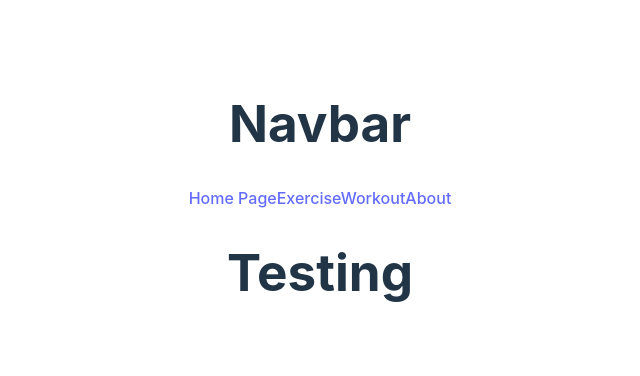
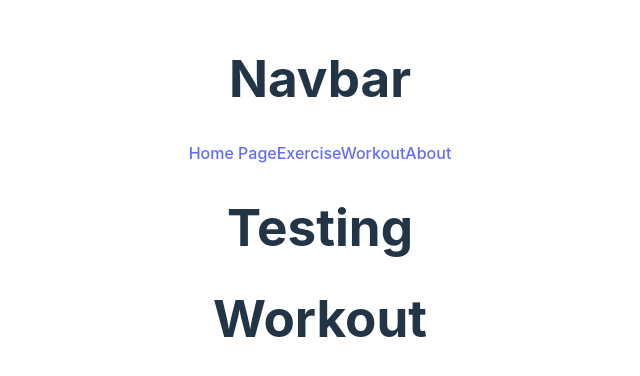
Before and after one commit to dew1997/project2, a React (Vite) app: page /Workout in a window 1280 px wide. Shown: the part 202-578 px from the top of the page, without its empty margins (320-960 px from the left). Built offline with nearby package versions, Linux system fonts and the light colour scheme; no server answers.

Commit message:
added workout and exercise pages

```diff
--- a/src/App.jsx
+++ b/src/App.jsx
@@ -3,7 +3,9 @@ import { BrowserRouter, Route, Routes } from "react-router-dom";
 import "./App.css";
 import Navbar from "./components/Navbar";
 import About from "./Pages/About";
-import Home from "./Pages/About";
+
+import Exercise from "./Pages/Exercise";
+import Workout from "./Pages/Workout";
 // import { BrowserRouter, Route, Link, Routes } from "react-router-dom";
 function App() {
   const [exercise, setExercise] = useState([]);
@@ -15,11 +17,13 @@ function App() {
     <div className="App">
       <BrowserRouter>
         <Navbar />
+        <h1> Testing</h1>
+        <h2>{exercise}</h2>
         <Routes>
           <Route path="/About" element={<About />} />
+          <Route path="/Exercise" element={<Exercise />} />
+          <Route path="/Workout" element={<Workout />} />
         </Routes>
-        <h1> Testing</h1>
-        <h2>{exercise}</h2>
       </BrowserRouter>
     </div>
   );
--- a/src/Pages/Exercise.jsx
+++ b/src/Pages/Exercise.jsx
@@ -0,0 +1,9 @@
+function Exercise() {
+  return (
+    <div>
+      <h1> Exercise</h1>
+    </div>
+  );
+}
+
+export default Exercise;
--- a/src/Pages/Workout.jsx
+++ b/src/Pages/Workout.jsx
@@ -0,0 +1,9 @@
+function Workout() {
+  return (
+    <div>
+      <h1>Workout</h1>
+    </div>
+  );
+}
+
+export default Workout;
```
